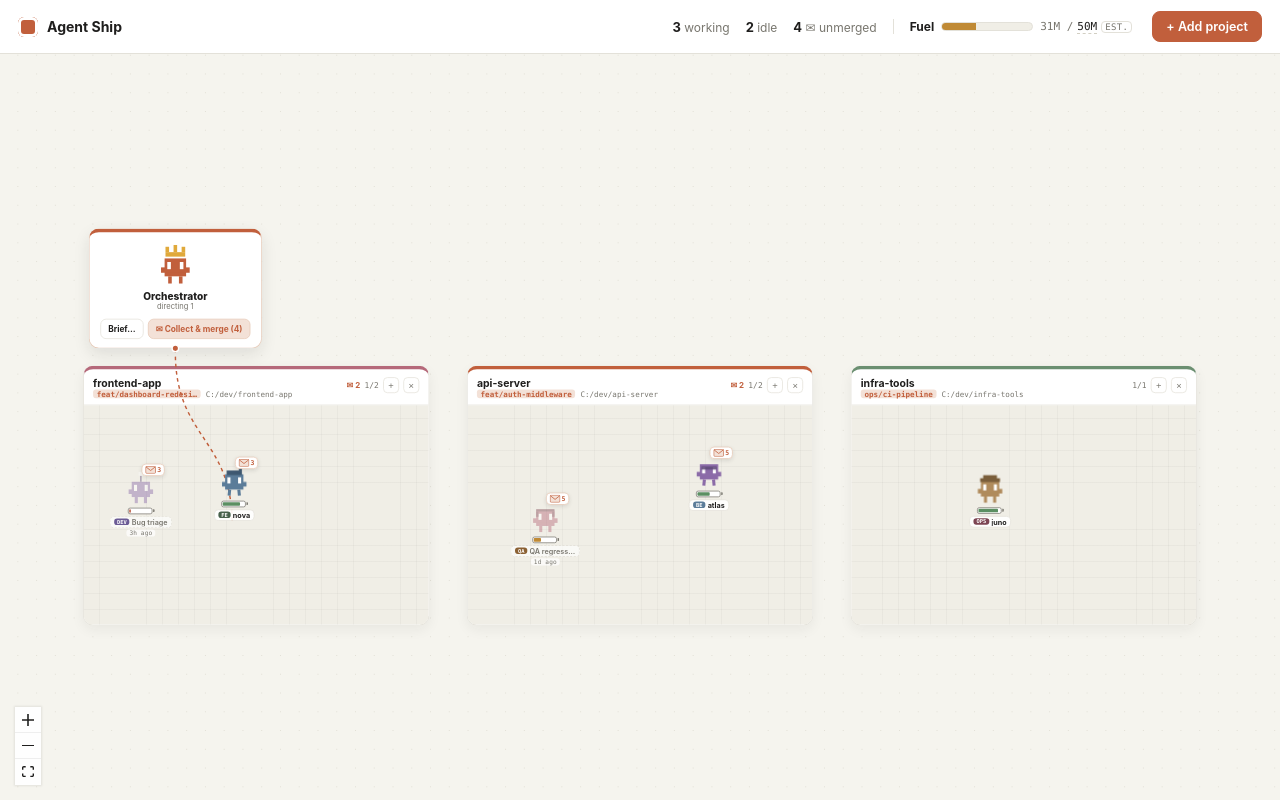
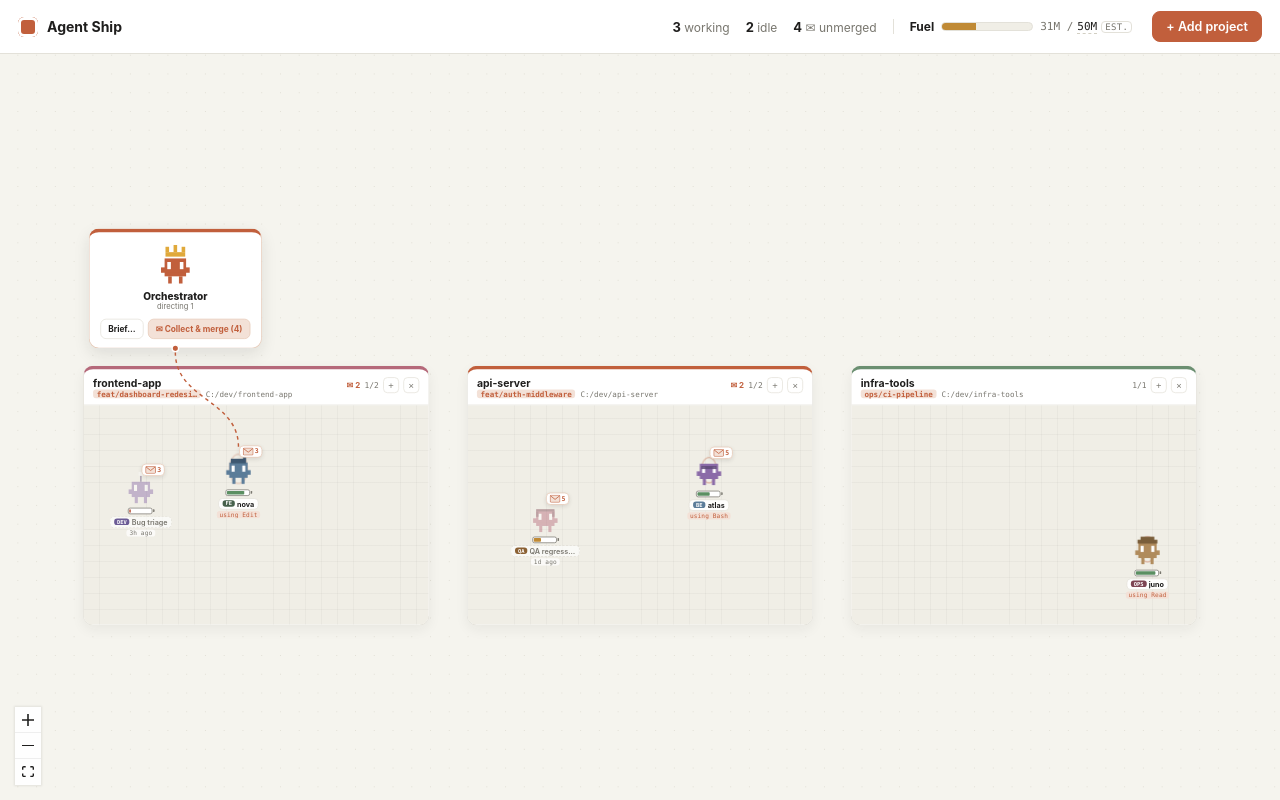
Before and after one commit to Darwish98/Agent-ship, a React (Vite) app in the folder src/renderer/: page / in a window 1280 px wide. Built offline with nearby package versions, Linux system fonts and the light colour scheme.

Commit message:
Fixed UI

```diff
--- a/src/renderer/src/App.tsx
+++ b/src/renderer/src/App.tsx
@@ -16,7 +16,7 @@ import { OrchestratorNode } from './components/OrchestratorNode'
 import { RoomNode } from './components/RoomNode'
 import { TaskDialog, type TaskDialogSpec } from './components/TaskDialog'
 import { useAgentWorld } from './hooks/useAgentWorld'
-import type { Agent, Room } from './types'
+import type { Agent, HiddenAgent, Room } from './types'
 
 const ROOM_W = 480
 const ROOM_H = 360
@@ -68,9 +68,6 @@ export default function App(): JSX.Element {
   const { rooms, agents, settings, weeklyTokens } = world
 
   const [positions, setPositions] = useState<Map<string, { x: number; y: number }>>(new Map())
-  const [motion, setMotion] = useState<
-    Map<string, { walking: boolean; facingLeft: boolean; duration: number }>
-  >(new Map())
   const [links, setLinks] = useState<OrchestratorLink[]>([])
   const [dialog, setDialog] = useState<TaskDialogSpec | null>(null)
   const agentsRef = useRef(agents)
@@ -103,52 +100,6 @@ export default function App(): JSX.Element {
       return next
     })
   }, [agents, neighbours])
-
-  // The world stays alive between events - but only agents that are actually
-  // working move. A finished session from yesterday pacing its room like a
-  // live one is what made the building read as a demo.
-  useEffect(() => {
-    const timer = setInterval(() => {
-      const steps: { key: string; from: Spot; to: Spot }[] = []
-
-      setPositions((prev) => {
-        const next = new Map(prev)
-        for (const agent of agentsRef.current) {
-          if (!agent.live) continue
-          if (Math.random() > 0.45) continue
-          const from = next.get(agent.key)
-          const to = spotAwayFrom(neighbours(agent.roomId, agent.key, next))
-          next.set(agent.key, to)
-          if (from) steps.push({ key: agent.key, from, to })
-        }
-        return next
-      })
-
-      if (!steps.length) return
-
-      // Walk at a roughly constant speed rather than easing every move into
-      // the same slot - a short shuffle and a long stroll should not take the
-      // same time, which is what made the movement look like gliding.
-      setMotion((prev) => {
-        const next = new Map(prev)
-        for (const { key, from, to } of steps) {
-          const dist = Math.hypot(to.x - from.x, to.y - from.y)
-          const duration = Math.min(2600, Math.max(500, Math.round(dist * 11)))
-          next.set(key, { walking: true, facingLeft: to.x < from.x, duration })
-          window.setTimeout(() => {
-            setMotion((m) => {
-              const after = new Map(m)
-              const cur = after.get(key)
-              if (cur) after.set(key, { ...cur, walking: false })
-              return after
-            })
-          }, duration)
-        }
-        return next
-      })
-    }, 2600)
-    return () => clearInterval(timer)
-  }, [neighbours])
 
   const persistLinks = useCallback(async (next: OrchestratorLink[]) => {
     setLinks(next)
@@ -230,7 +181,7 @@ export default function App(): JSX.Element {
       setDialog({
         title: `Remove ${agent.name}?`,
         subtitle: 'Takes this finished session out of the building.',
-        warning: ['Its transcript is left untouched on disk - nothing is deleted.'],
+        warning: ["You can bring it back anytime from this room's ↺ menu."],
         taskField: false,
         submitLabel: 'Remove',
         onSubmit: async () => {
@@ -238,6 +189,13 @@ export default function App(): JSX.Element {
           return null
         }
       })
+    },
+    [world]
+  )
+
+  const restoreAgent = useCallback(
+    (agent: HiddenAgent) => {
+      void world.restoreAgent(agent.sessionId)
     },
     [world]
   )
@@ -344,15 +302,19 @@ export default function App(): JSX.Element {
           liveCount: roomAgents.filter((a) => a.live).length,
           envelopeCount: roomAgents.filter((a) => a.hasEnvelope).length,
           branch: roomAgents.find((a) => a.branch)?.branch ?? '',
+          hiddenAgents: world.hiddenByRoom.get(room.id) ?? [],
           onSpawn: openSpawn,
-          onRemove: (r: Room) => void removeRoom(r)
+          onRemove: (r: Room) => void removeRoom(r),
+          onRestore: restoreAgent
         }
       })
 
       for (const agent of roomAgents) {
-        const m = motion.get(agent.key)
-        // extent:'parent' is what guarantees a wandering agent can never be
-        // clipped by its room's edge.
+        // extent:'parent' is what guarantees an agent can never be clipped by
+        // its room's edge. Agents get a spot once and hold it - only that
+        // one-time placement transitions, so the orchestrator's link line
+        // (which tracks this same position) never has to chase a moving
+        // target.
         out.push({
           id: agent.key,
           type: 'agent',
@@ -360,12 +322,9 @@ export default function App(): JSX.Element {
           extent: 'parent',
           position: positions.get(agent.key) ?? randomSpot(),
           draggable: false,
-          // Linear, distance-scaled: a walk, not an ease-in-out glide.
-          style: { transition: `transform ${m?.duration ?? 900}ms linear` },
+          style: { transition: 'transform 500ms ease' },
           data: {
             agent,
-            walking: m?.walking ?? false,
-            facingLeft: m?.facingLeft ?? false,
             onOpen: openInClaudeCode,
             onDelete: deleteAgent
           }
@@ -378,15 +337,16 @@ export default function App(): JSX.Element {
     rooms,
     agents,
     positions,
-    motion,
     links.length,
     envelopeAgents.length,
+    world.hiddenByRoom,
     openSpawn,
     removeRoom,
     openMergeAll,
     openOrchestratorBrief,
     openInClaudeCode,
-    deleteAgent
+    deleteAgent,
+    restoreAgent
   ])
 
   const edges = useMemo<Edge[]>(() => {
--- a/src/renderer/src/components/AgentNode.tsx
+++ b/src/renderer/src/components/AgentNode.tsx
@@ -37,21 +37,18 @@ function EnvelopeBadge({ count }: { count: number }): JSX.Element {
 
 export function AgentNode({ data }: NodeProps): JSX.Element {
   const agent = data.agent as Agent
-  const walking = Boolean(data.walking)
-  const facingLeft = Boolean(data.facingLeft)
   const onOpen = data.onOpen as (a: Agent) => void
   const onDelete = data.onDelete as (a: Agent) => void
   const badge = badgeFor(agent.role, agent.isOrchestrator)
   const level = batteryLevel(agent)
 
   return (
-    <div
-      className={`agent-node${agent.live ? ' is-live' : ' is-idle'}${walking ? ' is-walking' : ''}`}
-    >
+    <div className={`agent-node${agent.live ? ' is-live' : ' is-idle'}`}>
       <Handle type="target" position={Position.Top} className="agent-handle" />
 
-      <div className="agent-figure" style={{ transform: facingLeft ? 'scaleX(-1)' : undefined }}>
+      <div className="agent-figure">
         {agent.hasEnvelope && <EnvelopeBadge count={agent.aheadCommits} />}
+        {agent.live && <span className="agent-pulse" aria-hidden="true" />}
         <AgentSprite
           agentKey={agent.key}
           role={agent.role}
@@ -69,6 +66,7 @@ export function AgentNode({ data }: NodeProps): JSX.Element {
         <span className="agent-name">{truncate(agent.name, 14)}</span>
       </div>
 
+      {agent.live && <div className="agent-status">{truncate(agent.status, 22)}</div>}
       {!agent.live && <div className="agent-asleep">{formatAgo(agent.lastActive)}</div>}
 
       <div className="agent-hovercard">
--- a/src/renderer/src/hooks/useAgentWorld.ts
+++ b/src/renderer/src/hooks/useAgentWorld.ts
@@ -7,7 +7,7 @@ import type {
   SessionSummary,
   Settings
 } from '../../../preload'
-import type { Agent, Room } from '../types'
+import type { Agent, HiddenAgent, Room } from '../types'
 
 /** A session counts as "live" if it emitted a hook event this recently. */
 const LIVE_WINDOW_MS = 3 * 60 * 1000
@@ -55,8 +55,10 @@ export interface World {
   setBudget: (budget: number) => Promise<void>
   gitStateFor: (cwd: string) => GitState | undefined
   hideAgent: (sessionId: string) => Promise<void>
+  restoreAgent: (sessionId: string) => Promise<void>
   unhideAll: () => Promise<void>
   hiddenCount: number
+  hiddenByRoom: Map<string, HiddenAgent[]>
 }
 
 export function useAgentWorld(): World {
@@ -267,6 +269,24 @@ export function useAgentWorld(): World {
     return out
   }, [sessions, liveList, roomIdFor, gitStates, runningBySession, hidden])
 
+  // Sessions the user removed from a room, kept only so the room's "bring
+  // back" menu can list them and reopen one on request.
+  const hiddenByRoom = useMemo(() => {
+    const map = new Map<string, HiddenAgent[]>()
+    if (!hidden.length) return map
+    const hiddenSet = new Set(hidden)
+    for (const s of sessions) {
+      if (!hiddenSet.has(s.sessionId)) continue
+      const roomId = roomIdFor(s.cwd)
+      if (!roomId) continue
+      const list = map.get(roomId) ?? []
+      list.push({ sessionId: s.sessionId, name: s.title || baseName(s.cwd), roomId, lastActive: s.updatedAt })
+      map.set(roomId, list)
+    }
+    for (const list of map.values()) list.sort((a, b) => b.lastActive - a.lastActive)
+    return map
+  }, [sessions, hidden, roomIdFor])
+
   // --- git polling -------------------------------------------------------
 
   const cwdKey = useMemo(
@@ -309,6 +329,19 @@ export function useAgentWorld(): World {
     [hidden]
   )
 
+  // Un-hides the session and reopens it in Claude Code - the running session
+  // is what puts the agent back on the canvas, via the same hook events and
+  // `listRunning` poll that drive every other live agent.
+  const restoreAgent = useCallback(
+    async (sessionId: string) => {
+      const next = hidden.filter((id) => id !== sessionId)
+      setHiddenState(next)
+      await window.agentShip.setHidden(next)
+      await window.agentShip.openSession(sessionId)
+    },
+    [hidden]
+  )
+
   const unhideAll = useCallback(async () => {
     setHiddenState([])
     await window.agentShip.setHidden([])
@@ -331,7 +364,9 @@ export function useAgentWorld(): World {
     setBudget,
     gitStateFor,
     hideAgent,
+    restoreAgent,
     unhideAll,
-    hiddenCount: hidden.length
+    hiddenCount: hidden.length,
+    hiddenByRoom
   }
 }
--- a/src/renderer/src/styles.css
+++ b/src/renderer/src/styles.css
@@ -203,6 +203,14 @@ body,
   cursor: default;
 }
 
+/* React Flow renders every node (rooms and agents alike) as a sibling, so a
+   hovercard's own z-index only wins against its own node's paint order - a
+   neighbouring sprite rendered later in the room still covers it. Bump the
+   whole hovered node above its room instead. */
+.react-flow__node:has(.agent-node:hover) {
+  z-index: 1000 !important;
+}
+
 .room-node {
   width: 100%;
   height: 100%;
@@ -287,6 +295,51 @@ body,
   border-color: var(--accent-soft-border);
 }
 
+.room-restore {
+  position: relative;
+}
+
+.room-restore-menu {
+  position: absolute;
+  top: 26px;
+  right: 0;
+  z-index: 20;
+  min-width: 180px;
+  max-width: 240px;
+  background: var(--surface);
+  border: 1px solid var(--border);
+  border-radius: 8px;
+  box-shadow: 0 10px 24px rgb(31 30 29 / 14%);
+  padding: 6px;
+  display: flex;
+  flex-direction: column;
+  gap: 2px;
+}
+
+.room-restore-title {
+  font-size: 10px;
+  text-transform: uppercase;
+  letter-spacing: 0.04em;
+  color: var(--text-muted);
+  padding: 2px 6px 4px;
+}
+
+.room-restore-item {
+  text-align: left;
+  border: none;
+  background: none;
+  border-radius: 6px;
+  padding: 6px 6px;
+  font-size: 12px;
+  color: var(--text);
+  cursor: pointer;
+}
+
+.room-restore-item:hover {
+  background: var(--surface-alt);
+  color: var(--accent);
+}
+
 .room-floor {
   flex: 1 1 auto;
   background:
@@ -300,9 +353,6 @@ body,
 }
 
 /* --- agents ----------------------------------------------------------- */
-
-/* Movement duration is set per-step in JS (distance / constant speed), so the
-   transition lives on the node's inline style rather than here. */
 
 .agent-node {
   position: relative;
@@ -318,59 +368,32 @@ body,
   line-height: 0;
 }
 
-/* Walk cycle: legs scissor and the body bobs on the step, but only while
-   actually travelling. The animation sits on the sprite, not the figure,
-   because the figure carries the left/right facing flip. */
-.leg {
-  transform-box: fill-box;
-  transform-origin: 50% 0%;
-}
-
-.agent-node.is-walking .leg-l {
-  animation: leg-swing-l 0.42s ease-in-out infinite;
-}
-
-.agent-node.is-walking .leg-r {
-  animation: leg-swing-r 0.42s ease-in-out infinite;
-}
-
-.agent-node.is-walking .agent-sprite {
-  animation: walk-bob 0.42s ease-in-out infinite;
-}
-
-/* Standing in-session: a slow breath, so a live agent that isn't walking
-   still reads as alive without pacing the room. */
-.agent-node.is-live:not(.is-walking) .agent-sprite {
+/* Working is shown in place - a slow breath plus a pulse ring radiating off
+   the sprite - rather than by pacing the room, so a busy crew doesn't read
+   as a screensaver. */
+.agent-node.is-live .agent-sprite {
   animation: agent-breathe 3.4s ease-in-out infinite;
 }
 
-@keyframes leg-swing-l {
-  0%,
-  100% {
-    transform: rotate(22deg);
-  }
-  50% {
-    transform: rotate(-22deg);
-  }
+.agent-pulse {
+  position: absolute;
+  inset: 6px 10px;
+  border: 2px solid var(--accent);
+  border-radius: 50%;
+  opacity: 0;
+  pointer-events: none;
+  animation: agent-pulse-ring 2.4s ease-out infinite;
 }
 
-@keyframes leg-swing-r {
-  0%,
+@keyframes agent-pulse-ring {
+  0% {
+    transform: scale(0.75);
+    opacity: 0.5;
+  }
+  70%,
   100% {
-    transform: rotate(-22deg);
-  }
-  50% {
-    transform: rotate(22deg);
-  }
-}
-
-@keyframes walk-bob {
-  0%,
-  100% {
-    transform: translateY(0);
-  }
-  50% {
-    transform: translateY(-2px);
+    transform: scale(1.25);
+    opacity: 0;
   }
 }
 
@@ -405,6 +428,23 @@ body,
   background: rgb(255 255 255 / 70%);
   border-radius: 4px;
   padding: 0 4px;
+}
+
+/* What a live agent is doing right now, always visible - so reading the
+   room doesn't require hovering every sprite. */
+.agent-status {
+  margin-top: 2px;
+  max-width: 96px;
+  font-size: 8.5px;
+  font-family: var(--font-mono);
+  letter-spacing: 0.02em;
+  color: var(--accent);
+  background: var(--accent-soft);
+  border-radius: 4px;
+  padding: 0 4px;
+  white-space: nowrap;
+  overflow: hidden;
+  text-overflow: ellipsis;
 }
 
 .envelope {
```
Also changed, not shown: src/renderer/src/components/RoomNode.tsx (+50 -2 lines), src/renderer/src/types.ts (+9 -0 lines).
